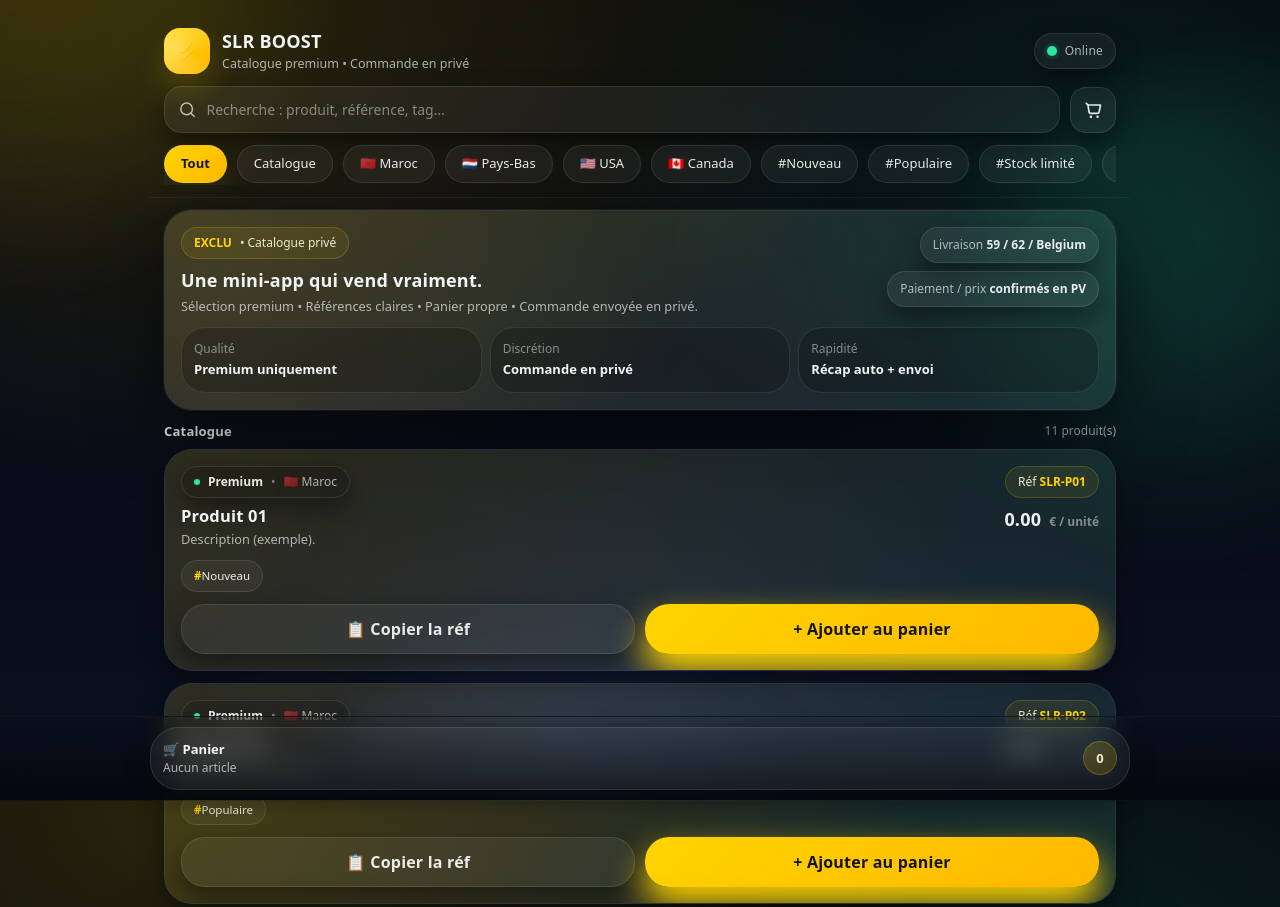
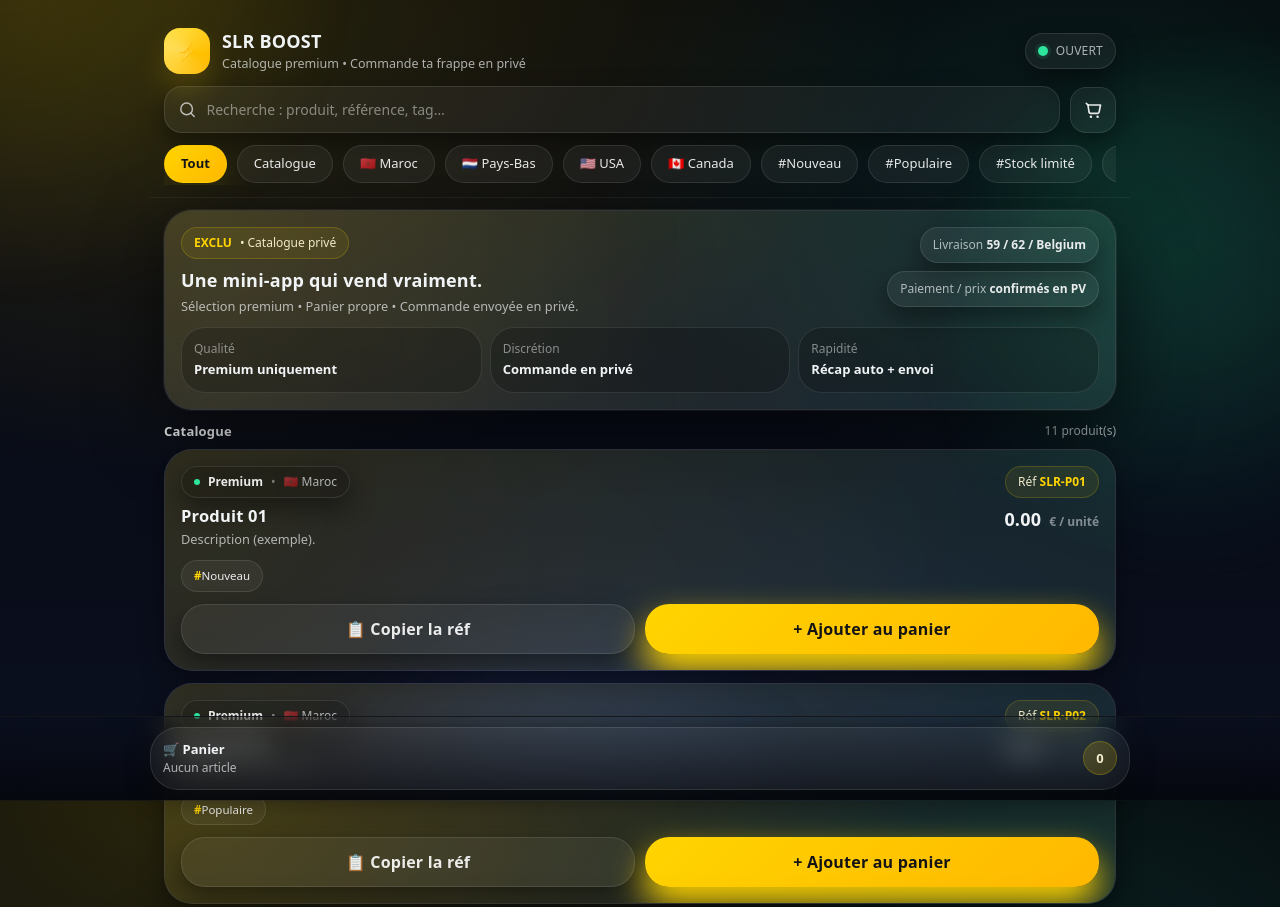
Before and after one commit to DorianOpsProject/slrboost-bot, a website: page index.html in a window 1280 px wide. Shown: the top 907 px of the page. Drawn offline with nearby package versions, Linux system fonts and the light colour scheme.

Commit message:
Update index.html

```diff
--- a/index.html
+++ b/index.html
@@ -129,13 +129,13 @@
           </div>
           <div class="min-w-0">
             <h1 class="truncate text-[18px] font-black tracking-[.2px]">SLR BOOST</h1>
-            <p class="truncate text-[12.5px] text-muted">Catalogue premium • Commande en privé</p>
+            <p class="truncate text-[12.5px] text-muted">Catalogue premium • Commande ta frappe en privé</p>
           </div>
         </div>
 
         <div class="flex flex-none items-center gap-2 rounded-full border border-white/10 bg-white/5 px-3 py-2 shadow-soft">
           <span class="h-2.5 w-2.5 rounded-full bg-good shadow-[0_0_0_3px_rgba(46,229,157,.10)]"></span>
-          <span class="text-[12px] tracking-[.2px] text-muted">Online</span>
+          <span class="text-[12px] tracking-[.2px] text-muted">OUVERT</span>
         </div>
       </div>
 
@@ -186,7 +186,7 @@
             </div>
             <h2 class="mt-2 text-[18px] font-black tracking-[.2px]">Une mini-app qui vend vraiment.</h2>
             <p class="mt-1 text-[12.8px] leading-snug text-muted">
-              Sélection premium • Références claires • Panier propre • Commande envoyée en privé.
+              Sélection premium • Panier propre • Commande envoyée en privé.
             </p>
           </div>
 
```
